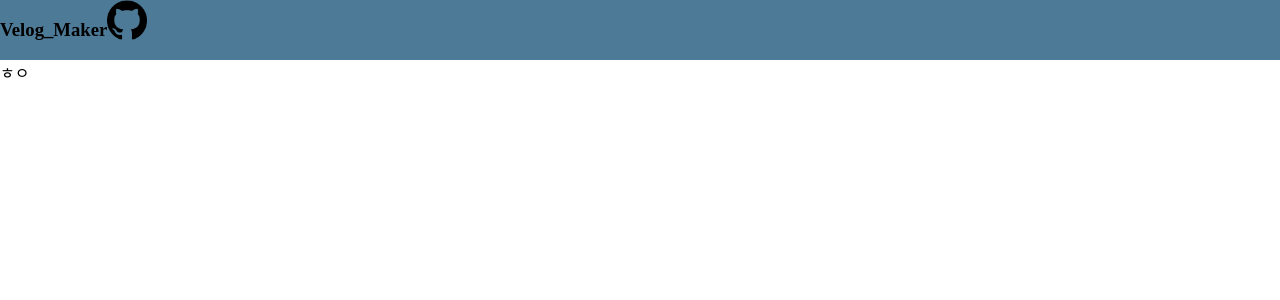
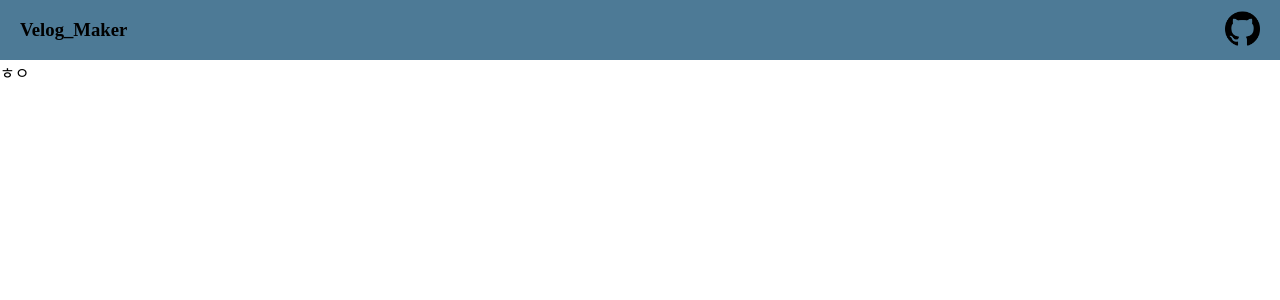
Before and after one commit to HAERIM0/Velog_Thumbnail_Maker, a Next.js app in the folder velog_maker/: page / in a window 1280 px wide. Shown: the top 300 px of the page. Built offline with nearby package versions, Linux system fonts and the light colour scheme.

Commit message:
feat : header 생성

```diff
--- a/velog_maker/src/components/Header/index.tsx
+++ b/velog_maker/src/components/Header/index.tsx
@@ -1,12 +1,16 @@
+import Link from "next/link";
 import * as S from "./style";
 
 const Header = () => {
   return (
     <S.HeaderContainer>
       <S.Title>Velog_Maker</S.Title>
-      <div>
+      <Link
+        href="https://github.com/HAERIM0/Velog_Thumbnail_Maker"
+        target="_blank"
+      >
         <S.Icon src="/githubicon.png" alt="githubicon" />
-      </div>
+      </Link>
     </S.HeaderContainer>
   );
 };
--- a/velog_maker/src/components/Header/style.ts
+++ b/velog_maker/src/components/Header/style.ts
@@ -2,13 +2,21 @@ import styled from "styled-components";
 
 export const HeaderContainer = styled.div`
   display: flex;
+  align-items: center;
+  justify-content: space-between;
   height: 60px;
   background-color: #4d7a96;
 `;
 
-export const Title = styled.h3``;
+export const Title = styled.h3`
+  padding-left: 20px;
+
+  cursor: pointer;
+`;
 
 export const Icon = styled.img`
-  width: 40px;
-  height: 40px;
+  width: 35px;
+  height: 35px;
+
+  padding-right: 20px;
 `;
```
